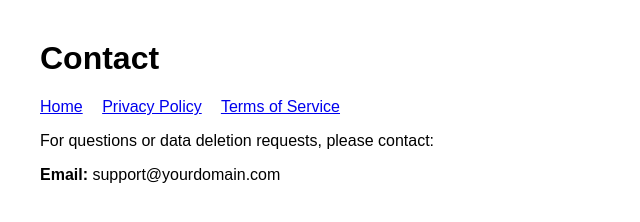
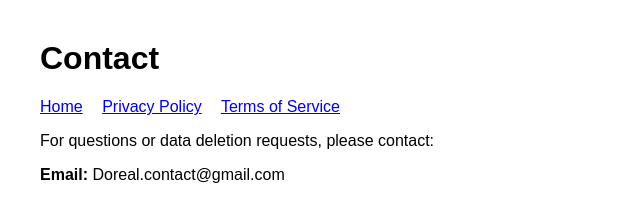
Before and after one commit to Doreal-AI/The-Gmail-Label-Agent, a plain HTML site: page contact.html in a window 1280 px wide. Shown: the full height of the page, 0-640 px from the left. Drawn offline with Linux system fonts and the light colour scheme.

Commit message:
Update contact.html

```diff
--- a/contact.html
+++ b/contact.html
@@ -20,7 +20,7 @@
 
   <section>
     <p>For questions or data deletion requests, please contact:</p>
-    <p><strong>Email:</strong> support@yourdomain.com</p>
+    <p><strong>Email:</strong> Doreal.contact@gmail.com</p>
   </section>
 </body>
 </html>
```
